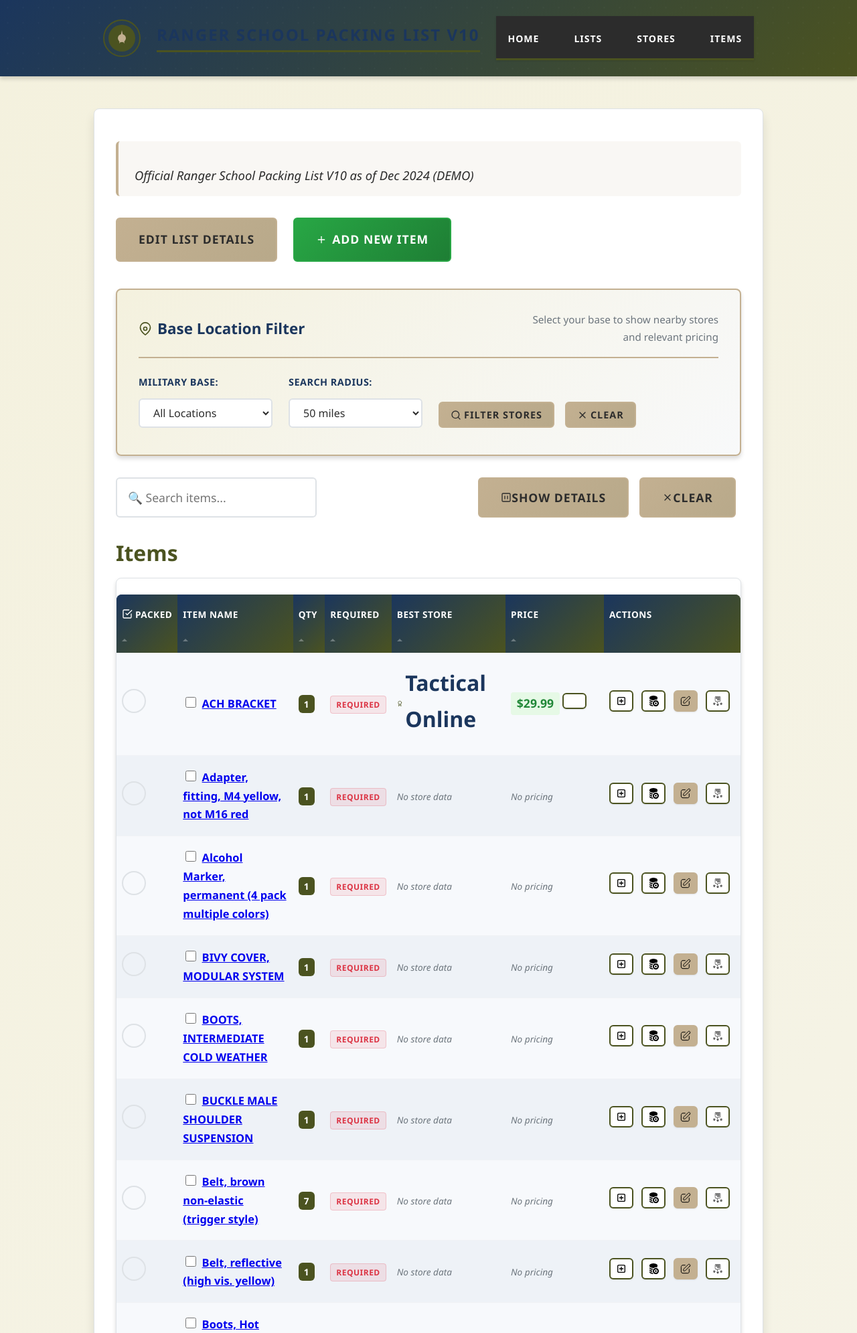
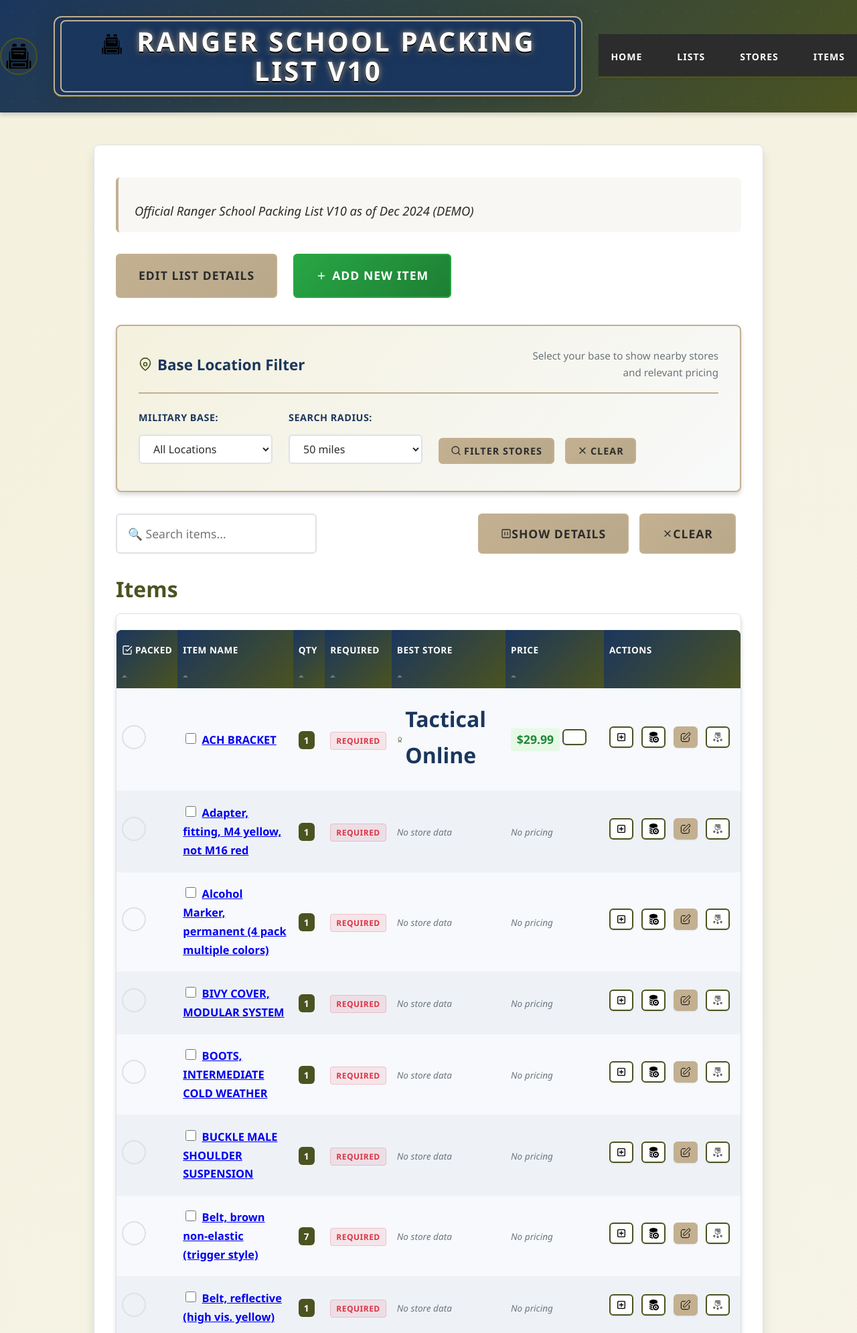
Before and after one commit to gitayam/community-packing-list, a Django app: page /list/1/ in a window 1280 px wide. Shown: the top 1991 px of the page at 67% size. Run offline with Django 5.2, Linux system fonts and the light colour scheme; data comes from the database, SQL or seed files in the repository; data that the repository does not hold is empty.

Commit message:
feat(ui): add travel-bag icon as favicon and header/home branding, improve header contrast, update lists and home layout for modern UX

```diff
--- a/packing_lists/static/packing_lists/css/style.css
+++ b/packing_lists/static/packing_lists/css/style.css
@@ -125,14 +125,57 @@ header.main-header::before {
   opacity: 0.3;
 }
 
-header.main-header h1 {
-  margin: 0; /* Override default h1 margins */
-  font-size: var(--font-size-xxl);
-  font-weight: 700;
+/* Visually prominent header title styles */
+.header-title-container {
+  flex: 1;
+  display: flex;
+  align-items: center;
+  justify-content: center;
+  min-width: 0;
+  background: #1B365D; /* solid navy for max contrast */
+  border-radius: 0.75rem;
+  box-shadow: 0 4px 24px rgba(44,44,44,0.25), 0 1.5px 0 #4B5320;
+  padding: 0.25rem 0.5rem;
+  border: 2px solid #C3B091;
+}
+
+.header-title {
+  font-size: 2.5rem;
+  font-weight: 900;
+  color: #fff;
+  letter-spacing: 0.08em;
+  text-shadow: 0 3px 18px rgba(44,44,44,0.45), 0 1.5px 0 #000, 0 0 8px #C3B091;
+  padding: 0.5rem 2rem;
+  margin: 0;
   text-transform: uppercase;
-  letter-spacing: 2px;
-  position: relative;
-  z-index: 1;
+  line-height: 1.1;
+  border-radius: 0.5rem;
+  background: transparent;
+  max-width: 100%;
+  overflow-wrap: break-word;
+  transition: background 0.2s, color 0.2s;
+  border: 2px solid #C3B091;
+  box-shadow: 0 0 0 4px rgba(27,54,93,0.25), 0 2px 12px rgba(44,44,44,0.18);
+}
+
+@media (max-width: 768px) {
+  .header-title {
+    font-size: 1.5rem;
+    padding: 0.5rem 1rem;
+  }
+  .header-title-container {
+    padding: 0.15rem 0.25rem;
+  }
+}
+
+@media (max-width: 480px) {
+  .header-title {
+    font-size: 1.1rem;
+    padding: 0.25rem 0.5rem;
+  }
+  .header-title-container {
+    padding: 0.05rem 0.1rem;
+  }
 }
 
 /* Military Navigation */
@@ -173,12 +216,12 @@ nav.main-nav ul li a {
 
 nav.main-nav ul li a:hover,
 nav.main-nav ul li a.active {
-  background: var(--military-olive);
-  border-color: var(--military-khaki);
-  color: var(--text-light);
+  background: #C3B091;
+  color: #1B365D !important;
+  font-weight: 900;
+  border-bottom: 4px solid #C3B091;
+  box-shadow: 0 2px 8px rgba(195,176,145,0.12);
   text-decoration: none;
-  transform: translateY(-2px);
-  box-shadow: var(--shadow-sm);
 }
 
 /* Main Container */
--- a/packing_lists/templates/packing_lists/base.html
+++ b/packing_lists/templates/packing_lists/base.html
@@ -5,8 +5,8 @@
     <meta charset="UTF-8">
     <meta name="viewport" content="width=device-width, initial-scale=1.0">
     <title>{% block title %}Community Packing List{% endblock %}</title>
-    <link rel="icon" type="image/svg+xml" href="{% static 'packing_lists/images/favicon.svg' %}">
-    <link rel="shortcut icon" type="image/svg+xml" href="{% static 'packing_lists/images/favicon.svg' %}">
+    <link rel="icon" type="image/svg+xml" href="{% static 'packing_lists/icons/travel-bag.svg' %}">
+    <link rel="shortcut icon" type="image/svg+xml" href="{% static 'packing_lists/icons/travel-bag.svg' %}">
     <link rel="stylesheet" href="{% static 'packing_lists/css/style.css' %}">
     {% block extra_head %}{% endblock %}
 </head>
@@ -14,16 +14,20 @@
     <header class="main-header">
         <div class="header-content-wrapper">
             <div class="logo-container">
-                <!-- Military logo placeholder: Replace with <img src="{% static 'packing_lists/img/military-logo.svg' %}" alt="Military Logo"> -->
-                <svg width="40" height="40" viewBox="0 0 40 40" fill="none" xmlns="http://www.w3.org/2000/svg" aria-label="Military Logo"><circle cx="20" cy="20" r="20" fill="#4B5320"/><polygon points="20,8 24,28 20,24 16,28" fill="#C3B091"/><circle cx="20" cy="20" r="6" fill="#C3B091"/></svg>
+                <img src="{% static 'packing_lists/icons/travel-bag.svg' %}" alt="Packing List Logo" width="40" height="40" style="display:block;" />
             </div>
-            <h1>{% block page_header %}Community Packing List App{% endblock %}</h1>
+            <div class="header-title-container">
+                <h1 class="header-title">
+                    <img src="{% static 'packing_lists/icons/travel-bag.svg' %}" alt="Packing List Icon" width="32" height="32" style="vertical-align:middle;margin-right:0.5rem;" />
+                    {% block page_header %}Community Packing List App{% endblock %}
+                </h1>
+            </div>
             <nav class="main-nav">
                 <ul class="nav-list">
-                    <li><a href="{% url 'home' %}">HOME</a></li>
-                    <li><a href="{% url 'lists' %}">LISTS</a></li>
-                    <li><a href="{% url 'store_list' %}">STORES</a></li>
-                    <li><a href="{% url 'items' %}">ITEMS</a></li>
+                    <li><a href="{% url 'home' %}" class="{% if request.resolver_match.url_name == 'home' %}active{% endif %}">HOME</a></li>
+                    <li><a href="{% url 'lists' %}" class="{% if request.resolver_match.url_name == 'lists' %}active{% endif %}">LISTS</a></li>
+                    <li><a href="{% url 'store_list' %}" class="{% if request.resolver_match.url_name == 'store_list' %}active{% endif %}">STORES</a></li>
+                    <li><a href="{% url 'items' %}" class="{% if request.resolver_match.url_name == 'items' %}active{% endif %}">ITEMS</a></li>
                 </ul>
             </nav>
         </div>
```
Also changed, not shown: packing_lists/templates/packing_lists/home.html (+14 -8 lines), packing_lists/templates/packing_lists/lists.html (+32 -15 lines), packing_lists/static/packing_lists/icons/travel-bag.svg (added).
